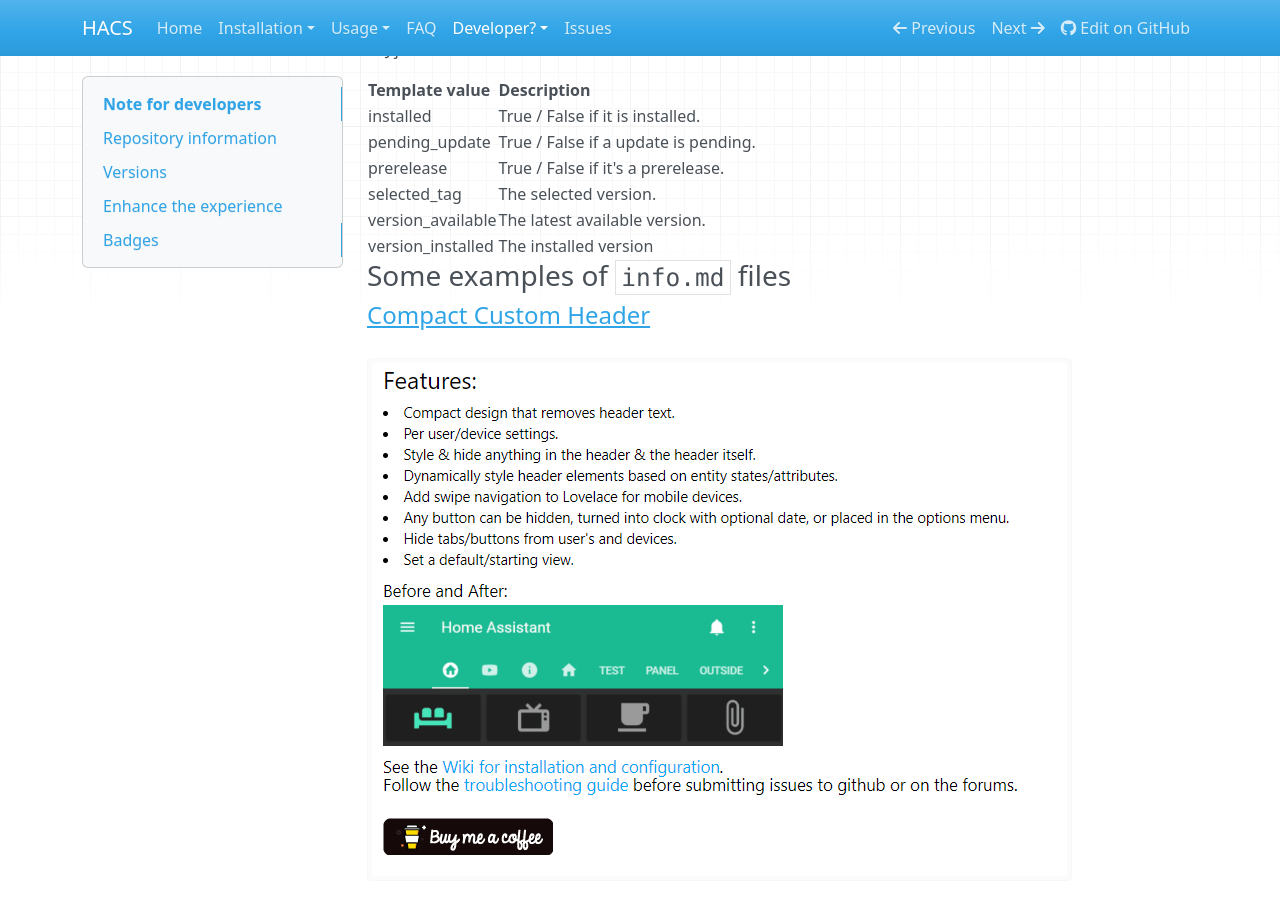
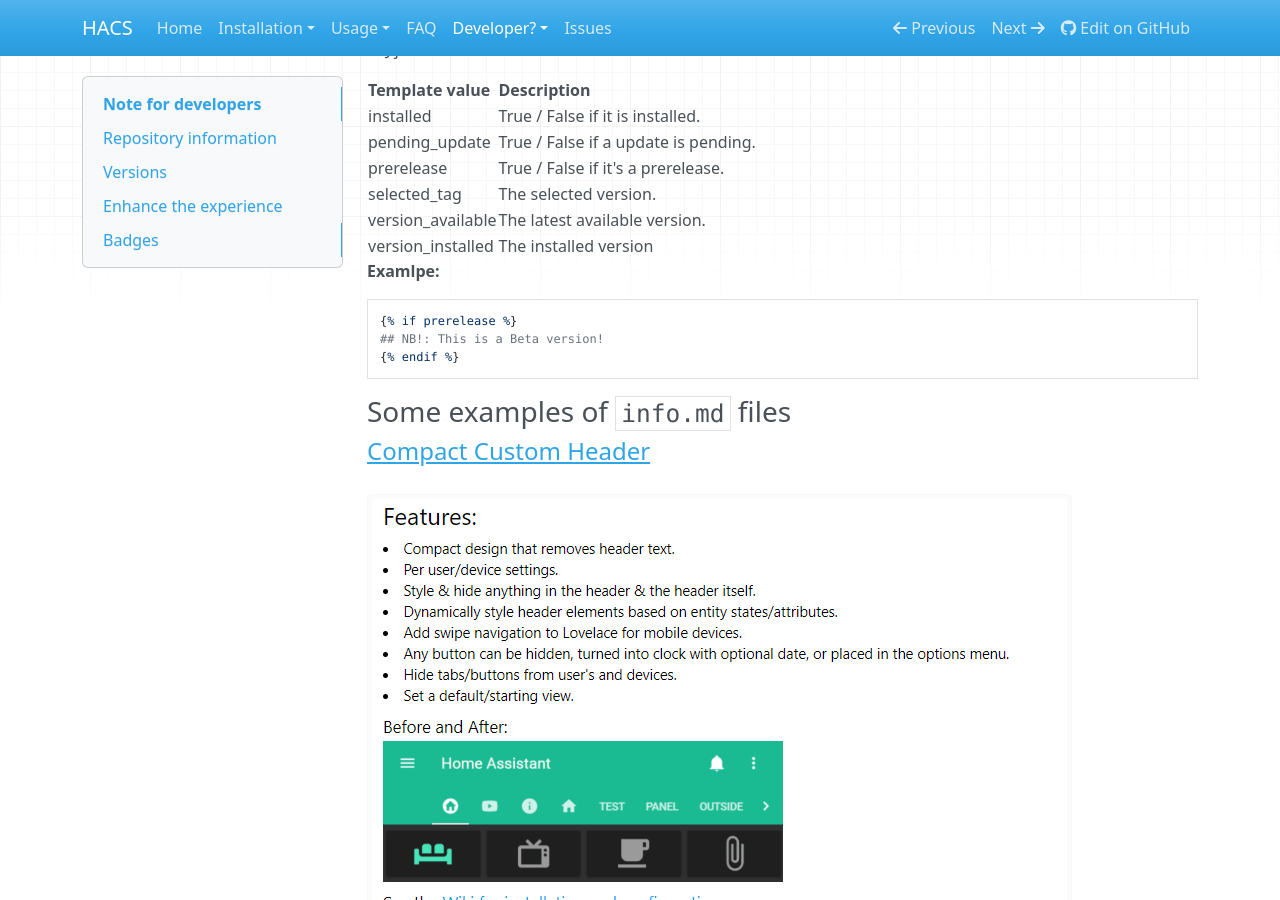
Before and after one commit to hacs/integration, an MkDocs documentation site: the page built from docs/developer/general.md, in a window 1280 px wide and 900 px high, scrolled down 737 px. Built offline with MkDocs 1.6.1, drawn with Linux system fonts in a browser that asks for light colours; nearby versions of some CDN libraries.

Commit message:
Add example

````diff
--- a/docs/developer/general.md
+++ b/docs/developer/general.md
@@ -38,6 +38,14 @@
 selected_tag | The selected version.
 version_available | The latest available version.
 version_installed | The installed version
+
+**Examlpe:**
+
+```yaml
+{% if prerelease %}
+## NB!: This is a Beta version!
+{% endif %}
+```
 
 ### Some examples of `info.md` files
 
````
